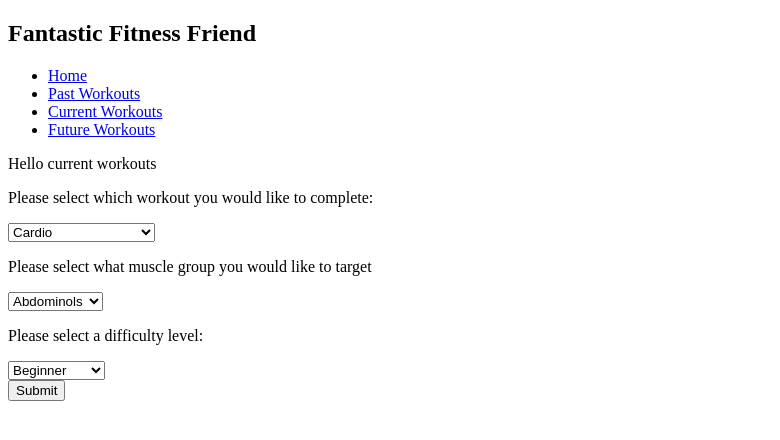
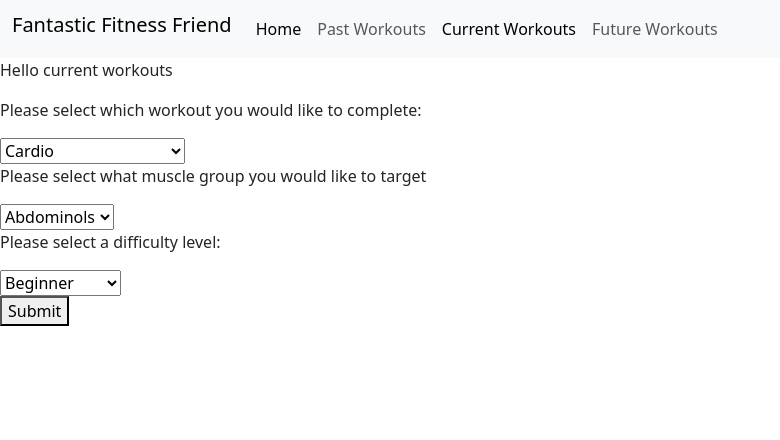
Before and after one commit to megwalkerlange/fitness-app-group-4, a React (Vite) app in the folder fitnessappgrp4/: page /currentWorkouts in a window 1280 px wide. Shown: the top 440 px of the page, without its empty margins (0-780 px from the left). Built offline with nearby package versions, Linux system fonts and the light colour scheme.

Commit message:
added utils folder for API

```diff
--- a/fitnessappgrp4/package.json
+++ b/fitnessappgrp4/package.json
@@ -10,6 +10,7 @@
     "preview": "vite preview"
   },
   "dependencies": {
+    "axios": "^1.5.1",
     "bootstrap": "^5.3.2",
     "localforage": "^1.10.0",
     "match-sorter": "^6.3.1",
--- a/fitnessappgrp4/src/App.jsx
+++ b/fitnessappgrp4/src/App.jsx
@@ -1,7 +1,8 @@
 import './App.css';
 import { BrowserRouter as Router, Route, Routes } from 'react-router-dom';
 import Navbar from './components/navbar';
-// import Bootstrap from 'bootstrap';
+import 'bootstrap/dist/css/bootstrap.min.css';
+import * as bootstrap from 'bootstrap';
 import PastWorkouts from './components/pages/pastWorkouts';
 import CurrentWorkouts from './components/pages/currentWorkouts';
 import FutureWorkouts from './components/pages/futureWorkouts';
--- a/fitnessappgrp4/src/components/navbar/index.jsx
+++ b/fitnessappgrp4/src/components/navbar/index.jsx
@@ -31,11 +31,7 @@ function Navbar() {
                 </NavLink>
               </li>
               <li className="nav-item">
-                <NavLink
-                  to="futureWorkouts"
-                  className="nav-link disabled"
-                  aria-disabled="true"
-                >
+                <NavLink to="futureWorkouts" className="nav-link">
                   Future Workouts
                 </NavLink>
               </li>
--- a/fitnessappgrp4/src/components/workoutForm/index.jsx
+++ b/fitnessappgrp4/src/components/workoutForm/index.jsx
@@ -1,4 +1,4 @@
-import React, { useState } from 'react';
+import React, { useState, useEffect } from 'react';
 
 const workoutOptions = [
   'Cardio',
@@ -36,6 +36,16 @@ function DropDownForm() {
     difficultyOptions[0],
   );
 
+  //   useEffect(() => {
+  //     axios
+  //       .get('https://api.api-ninjas.com/v1/exercises?muscle={}'.workoutOptions)
+  //       .then(response => {
+  //         setSelected(response.data);
+  //       })
+  //       .catch(error => {
+  //         console.error(error);
+  //       });
+  //   }, []);
   return (
     <>
       <form>
@@ -69,6 +79,8 @@ function DropDownForm() {
         </select>
       </form>
       <button>Submit</button>
+
+      <span className="exercise-output"></span>
     </>
   );
 }
```
Also changed, not shown: fitnessappgrp4/utils/API.js (added, +12 -0 lines), 1 other file (tests, documents, lock files or other folders).
